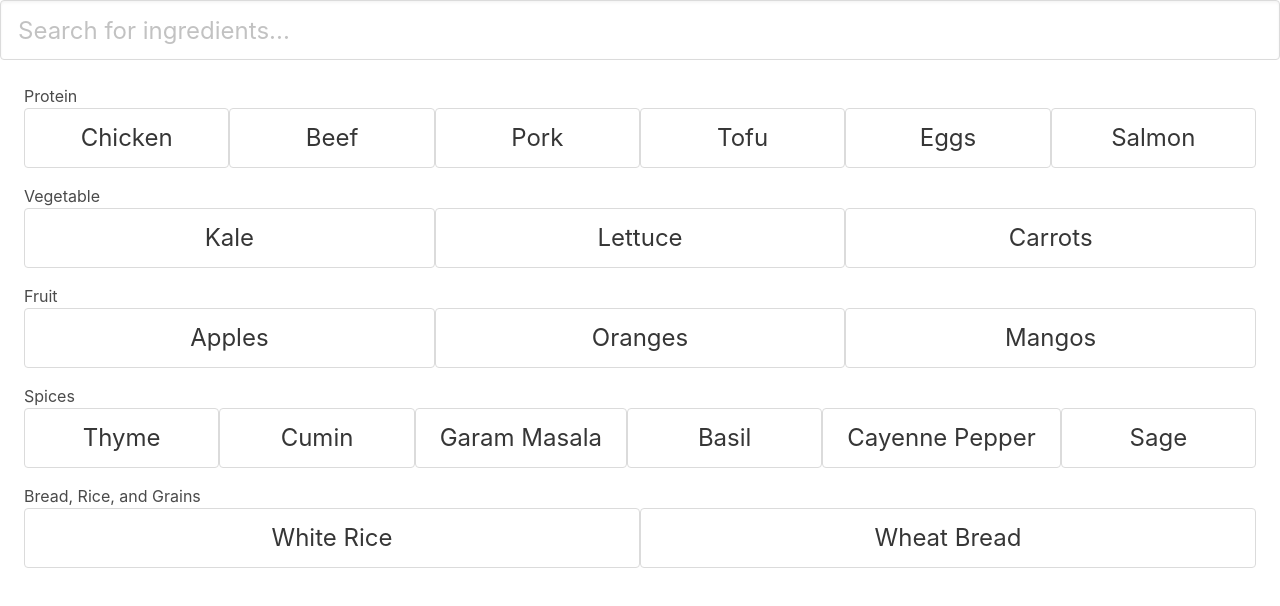
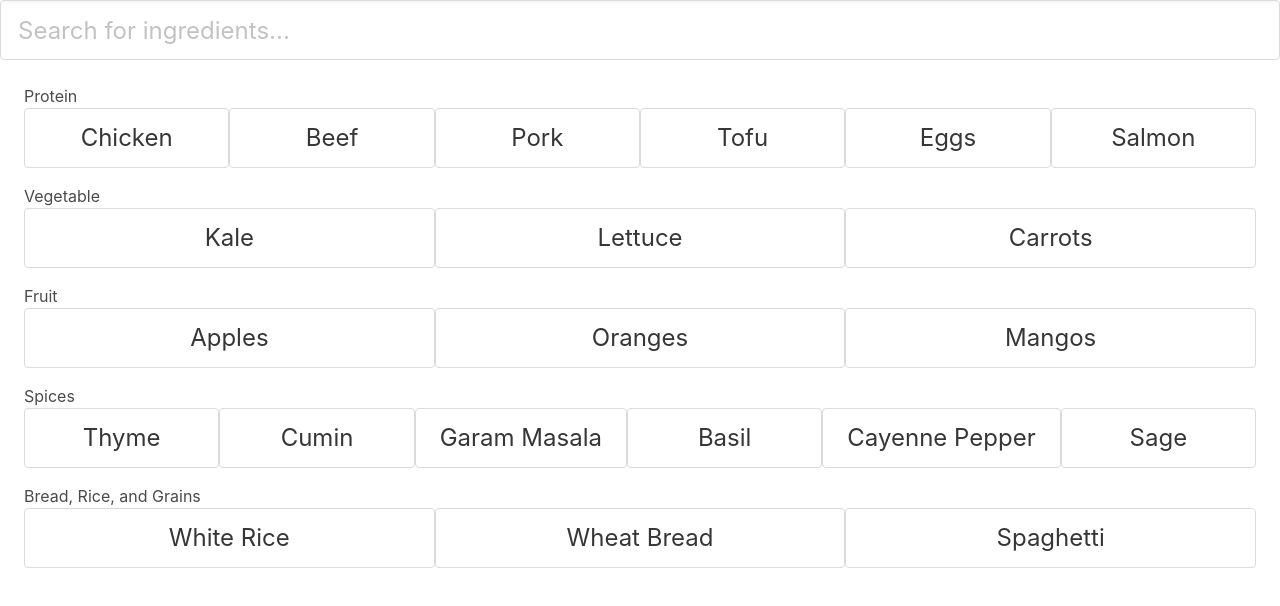
Before and after one commit to arwalton/recipe-app, a React (Create React App) app in the folder front_end/: page / in a window 1280 px wide. Shown: the top 606 px of the page. Built offline with nearby package versions, Linux system fonts and the light colour scheme.

Commit message:
Add GNU Terry Pratchet

```diff
--- a/front_end/public/index.html
+++ b/front_end/public/index.html
@@ -9,6 +9,8 @@
       name="description"
       content="Web site created using create-react-app"
     />
+    <meta http-equiv="X-Clacks-Overhead" content="GNU Terry Pratchett" />
+
     <link rel="apple-touch-icon" href="%PUBLIC_URL%/logo192.png" />
     <!--
       manifest.json provides metadata used when your web app is installed on a
--- a/front_end/src/App.js
+++ b/front_end/src/App.js
@@ -26,6 +26,7 @@ class App extends React.Component{
     {id: 18, group: "Spices", name: "Sage"},
     {id: 19, group: "Bread, Rice, and Grains", name: "White Rice"},
     {id: 20, group: "Bread, Rice, and Grains", name: "Wheat Bread"},
+    {id: 21, group: "Bread, Rice, and Grains", name: "Spaghetti"},
   ]
 
   render(){
```
